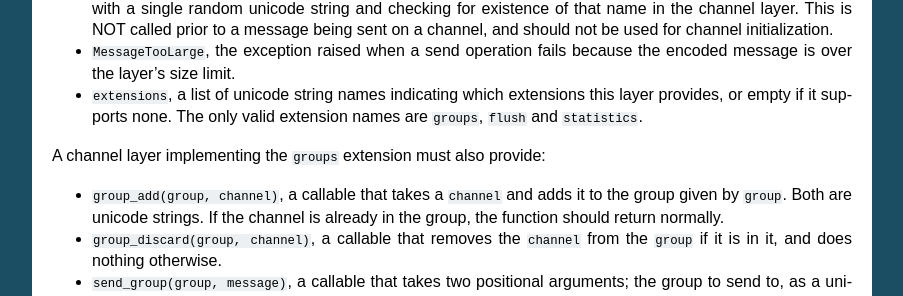
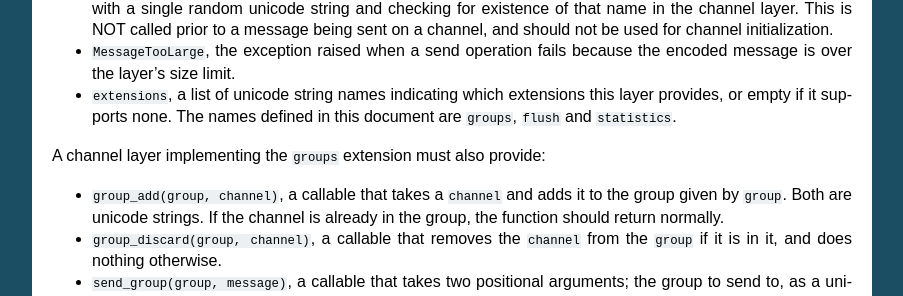
Before and after one commit to phillipchain/DjangoChannels, a Sphinx documentation site: the page built from docs/asgi.rst, in a window 1280 px wide and 900 px high, scrolled down 4000 px. Shown: the part 174-470 px from the top of the window, without its empty margins (198-1101 px from the left). Built offline with Sphinx 7.4.7, drawn with Linux system fonts in a browser that asks for light colours.

Commit message:
Clearly you're allowing more extensions.

```diff
--- a/docs/asgi.rst
+++ b/docs/asgi.rst
@@ -286,7 +286,8 @@
 
 * ``extensions``, a list of unicode string names indicating which
   extensions this layer provides, or empty if it supports none.
-  The only valid extension names are ``groups``, ``flush`` and ``statistics``.
+  The names defined in this document are ``groups``, ``flush`` and
+  ``statistics``.
 
 A channel layer implementing the ``groups`` extension must also provide:
 
```
